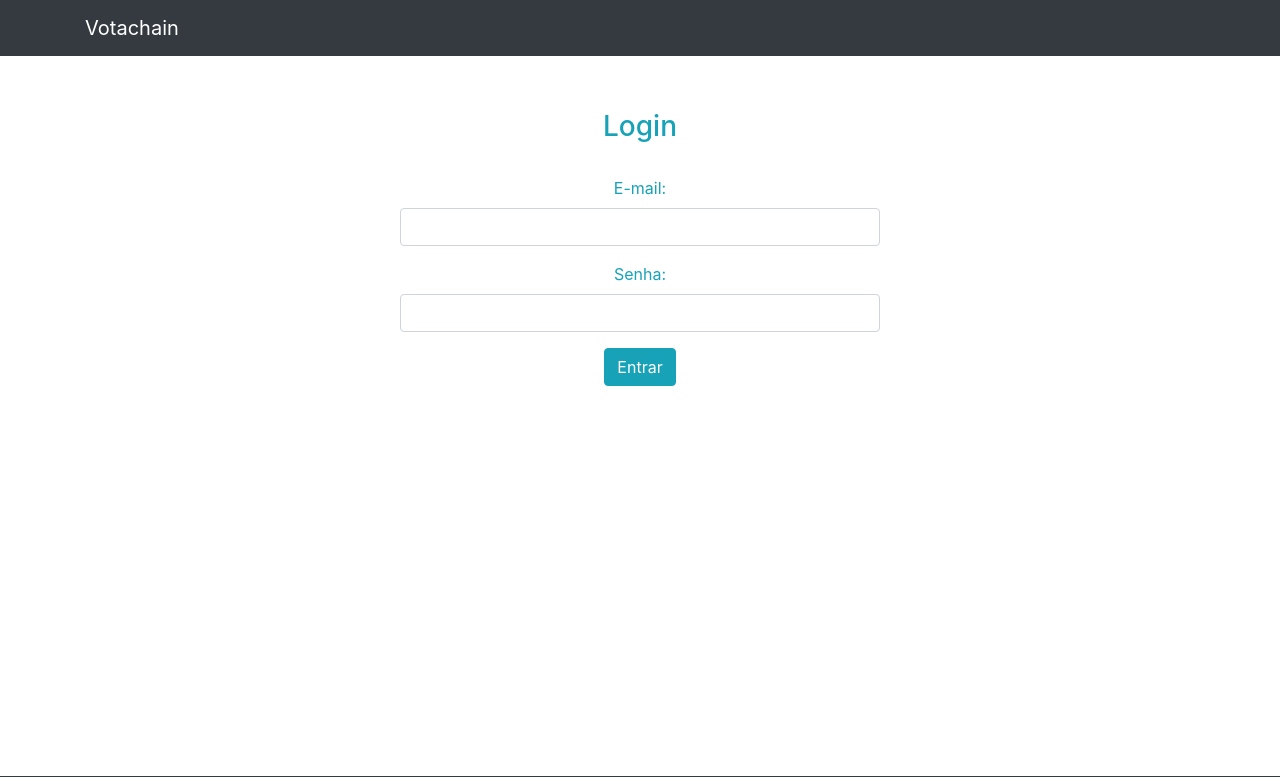
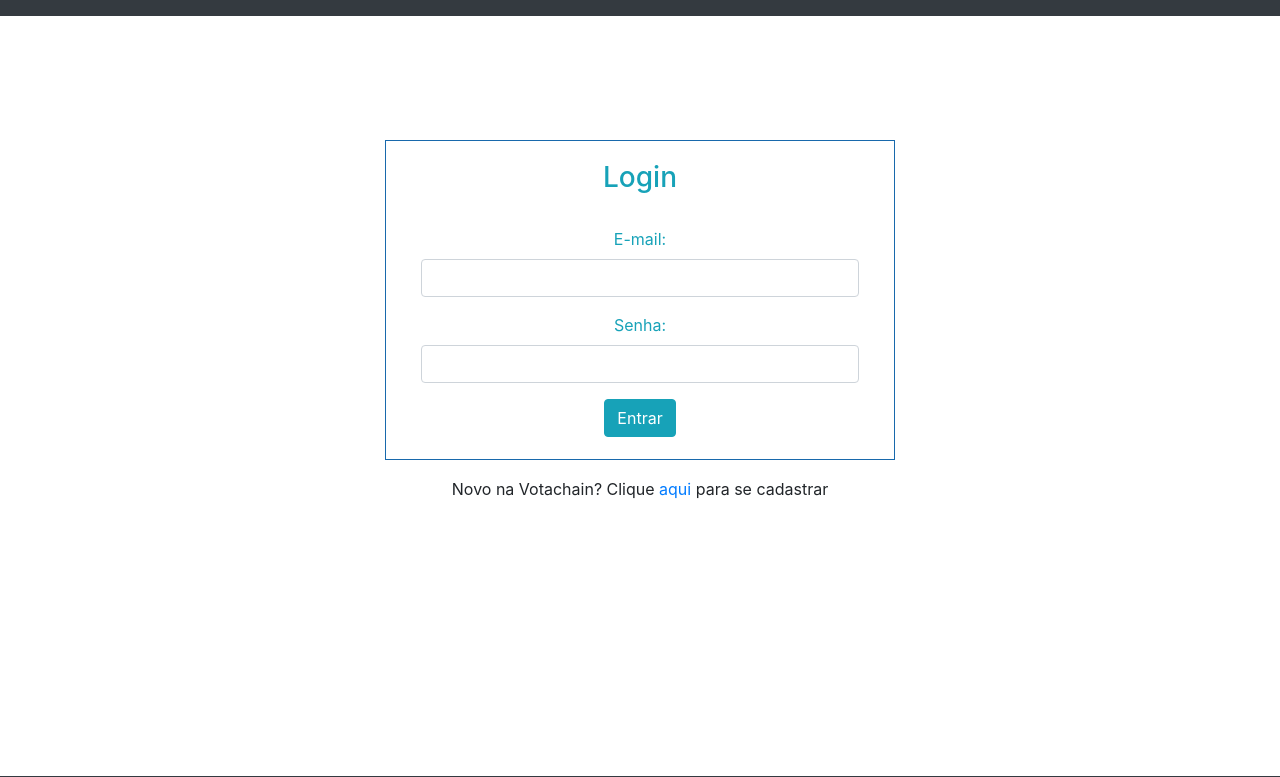
Before and after one commit to douggo/front-votachain, a PHP site: page /mine/ in a window 1280 px wide. Shown: the top 777 px of the page. Run offline with PHP 8.4, Linux system fonts and the light colour scheme.

Commit message:
Trocas menores
Alteração no CSS, criação de um link para redirecionar para uma página que realize o cadastro de um usuário e uma alteração no cabecalho

```diff
--- a/cabecalho.php
+++ b/cabecalho.php
@@ -16,12 +16,12 @@
         </head>
         <body>
             <nav class="navbar navbar-expand-lg navbar-dark bg-dark fixed-top">
-                <div class="container">
-                    <a class="navbar-brand" href="index.php">Votachain</a>
-                    <button class="navbar-toggler" type="button" data-toggle="collapse" data-target="#navbarResponsive" aria-controls="navbarResponsive" aria-expanded="false" aria-label="Toggle navigation">
-                        <span class="navbar-toggler-icon"></span>
-                    </button> <?php
+                <div class="container"> <?php
                     if (usuarioEstaLogado()) {  ?>
+                        <a class="navbar-brand" href="index.php">Votachain</a>
+                        <button class="navbar-toggler" type="button" data-toggle="collapse" data-target="#navbarResponsive" aria-controls="navbarResponsive" aria-expanded="false" aria-label="Toggle navigation">
+                            <span class="navbar-toggler-icon"></span>
+                        </button>
                         <div class="collapse navbar-collapse" id="navbarResponsive">
                             <ul class="navbar-nav ml-auto text-right">
                                 <li class="nav-item active">
--- a/css/menu.css
+++ b/css/menu.css
@@ -1,5 +1,15 @@
 body {
   padding-top: 54px;
+}
+
+#login .container #login-row #login-column .login-box {
+  margin-top: 30px;
+  max-width: 600px;
+  height: 320px;
+  border: 1px solid rgb(24, 105, 172);
+}
+#login .container #login-row #login-column .login-box #login-form {
+  padding: 20px;
 }
 
 @media (min-width: 992px) {
--- a/index.php
+++ b/index.php
@@ -24,7 +24,8 @@
                                 </div>
                                 <div class="form-group">
                                     <button class="btn btn-info btn-md">Entrar</button>
-                                </div>
+                                </div> <br>
+                                <p id="registrar">Novo na Votachain? Clique <a href="cadastro.php">aqui</a> para se cadastrar</p>
                             </form>
                         </div>
                     </div>
```
